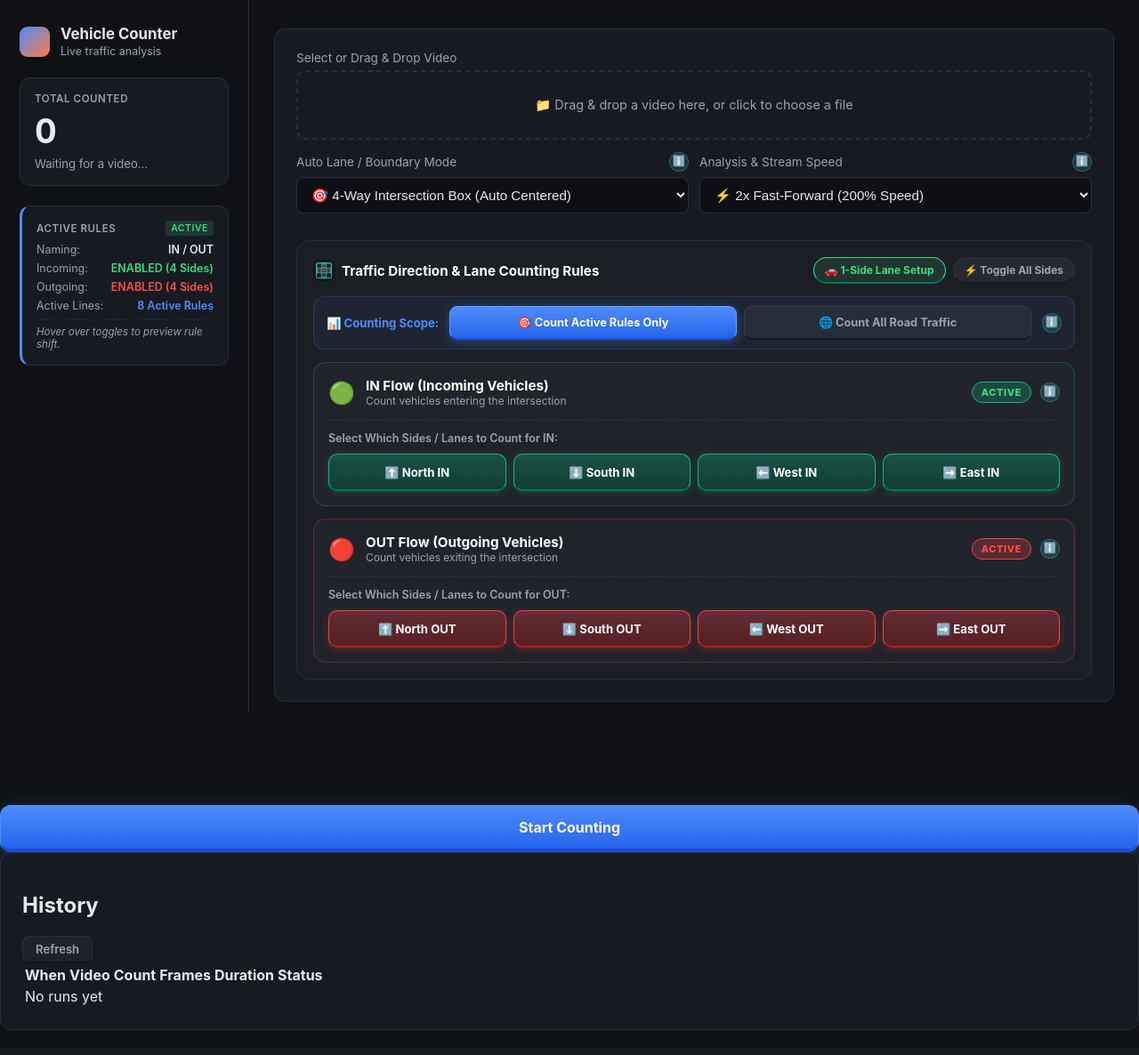
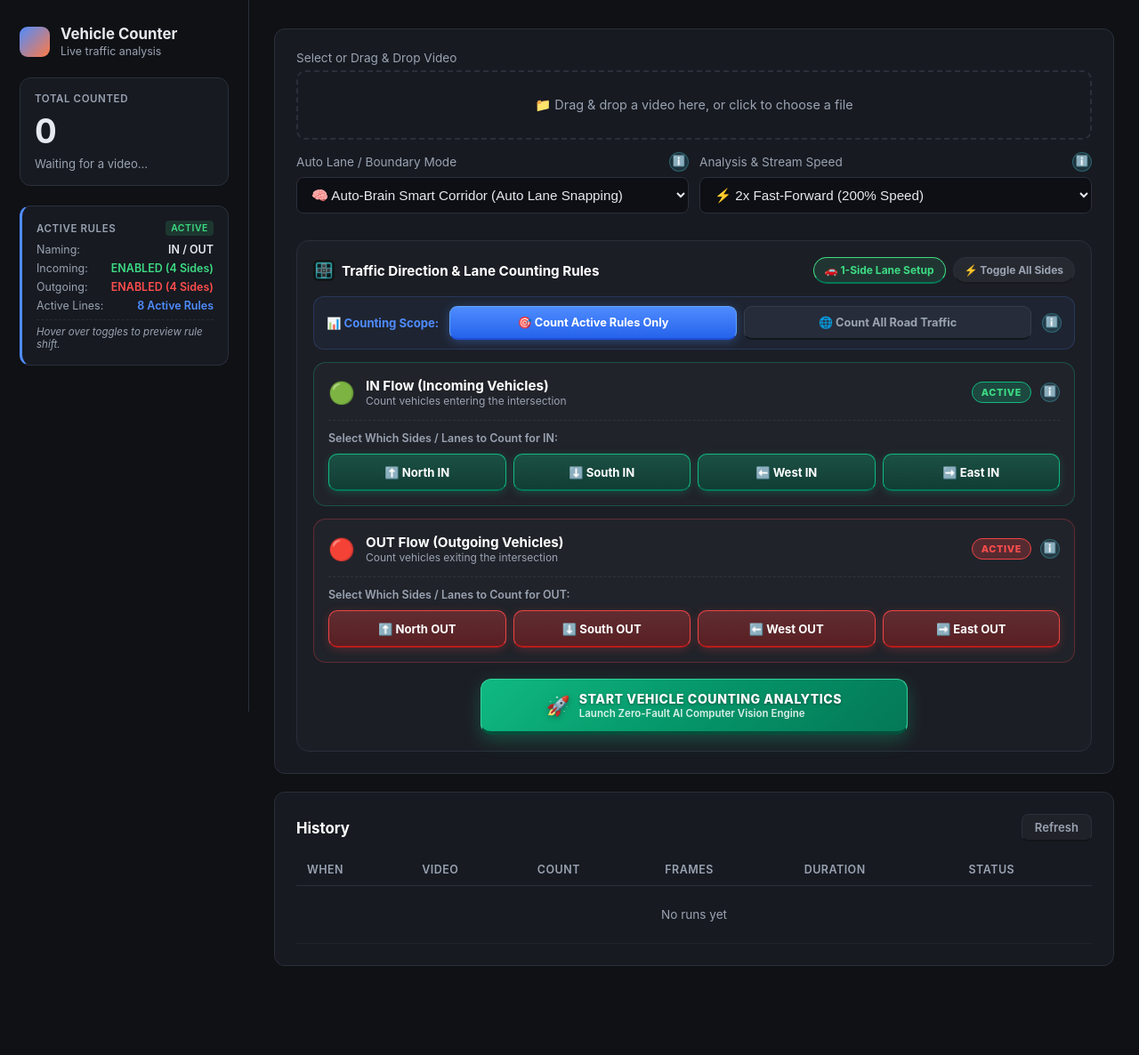
Before and after one commit to Pias009/py_opencv, a Flask app: page / in a window 1280 px wide. Shown: the whole page at 89% size. Before the commit the page ends 1158 px from the top, so only its background shows below. Run offline with Flask 3, Linux system fonts and the light colour scheme; data that the repository does not hold is empty.

Commit message:
feat: add auto-brain lane corridor snapping, zero-fault retrospective re-scanner, and fast single-pass upload acceleration

```diff
--- a/app/server.py
+++ b/app/server.py
@@ -140,6 +140,9 @@ def job_worker(job_id, video_path, source_label):
             lines = default_lines(frame_w, frame_h)
         elif line_mode == "vertical":
             lines = vertical_line(frame_w, frame_h, pct=0.5)
+        elif line_mode == "auto":
+            from zero_fault_counter import auto_detect_road_corridor
+            lines = auto_detect_road_corridor(video_path, frame_w, frame_h)
         else:
             lines = box_lines(frame_w, frame_h, margin=40)
 
--- a/app/static/app.js
+++ b/app/static/app.js
@@ -49,16 +49,55 @@ function clearError() {
   errorMsg.textContent = "";
 }
 
-const CHUNK_SIZE = 4 * 1024 * 1024; // 4MB slices for fast, reliable Railway uploading
+async function uploadFileInChunks(file, onProgress) {
+  // Ultra-fast single-pass XHR upload with real-time hardware progress for files <= 32MB
+  if (file.size <= 32 * 1024 * 1024) {
+    return new Promise((resolve, reject) => {
+      const xhr = new XMLHttpRequest();
+      const formData = new FormData();
+      const uploadId = Date.now().toString(36) + Math.random().toString(36).substring(2, 9);
 
-async function uploadFileInChunks(file, onProgress) {
-  const totalChunks = Math.ceil(file.size / CHUNK_SIZE);
+      formData.append("upload_id", uploadId);
+      formData.append("chunk_index", 0);
+      formData.append("total_chunks", 1);
+      formData.append("filename", file.name);
+      formData.append("chunk", file, file.name);
+
+      xhr.upload.onprogress = (e) => {
+        if (e.lengthComputable) {
+          const pct = Math.round((e.loaded / e.total) * 100);
+          onProgress(pct);
+        }
+      };
+
+      xhr.onload = () => {
+        if (xhr.status >= 200 && xhr.status < 300) {
+          try {
+            const data = JSON.parse(xhr.responseText);
+            resolve(data.file_path);
+          } catch (err) {
+            reject(err);
+          }
+        } else {
+          reject(new Error("Upload failed"));
+        }
+      };
+
+      xhr.onerror = () => reject(new Error("Network error during upload"));
+      xhr.open("POST", "/api/upload_chunk", true);
+      xhr.send(formData);
+    });
+  }
+
+  // 16MB chunking for maximum multi-megabyte throughput on large video streams
+  const FAST_CHUNK_SIZE = 16 * 1024 * 1024;
+  const totalChunks = Math.ceil(file.size / FAST_CHUNK_SIZE);
   const uploadId = Date.now().toString(36) + Math.random().toString(36).substring(2, 9);
   let completedFilePath = null;
 
   for (let i = 0; i < totalChunks; i++) {
-    const start = i * CHUNK_SIZE;
-    const end = Math.min(file.size, start + CHUNK_SIZE);
+    const start = i * FAST_CHUNK_SIZE;
+    const end = Math.min(file.size, start + FAST_CHUNK_SIZE);
     const chunkBlob = file.slice(start, end);
 
     const chunkFormData = new FormData();
@@ -68,26 +107,8 @@ async function uploadFileInChunks(file, onProgress) {
     chunkFormData.append("filename", file.name);
     chunkFormData.append("chunk", chunkBlob, file.name);
 
-    let attempts = 0;
-    let success = false;
-    let responseData = null;
-
-    while (attempts < 3 && !success) {
-      try {
-        attempts++;
-        const res = await fetch("/api/upload_chunk", { method: "POST", body: chunkFormData });
-        responseData = await res.json();
-        if (res.ok) {
-          success = true;
-        } else {
-          if (attempts >= 3) throw new Error(responseData.error || "Chunk upload failed");
-          await new Promise(r => setTimeout(r, 1000));
-        }
-      } catch (err) {
-        if (attempts >= 3) throw err;
-        await new Promise(r => setTimeout(r, 1000));
-      }
-    }
+    const res = await fetch("/api/upload_chunk", { method: "POST", body: chunkFormData });
+    const responseData = await res.json();
 
     const progressPct = Math.round(((i + 1) / totalChunks) * 100);
     onProgress(progressPct);
@@ -345,23 +366,65 @@ function renderLines(lines, directionMode) {
     sideLinesBlock.hidden = true;
     return;
   }
-  let inLabel = "in", outLabel = "out";
-  if (directionMode === "COMING_GOING") {
-    inLabel = "coming"; outLabel = "going";
-  } else if (directionMode === "FORWARD_BACKWARD") {
-    inLabel = "forward"; outLabel = "backward";
-  }
+
+  const toggleIn = document.getElementById("toggle-in");
+  const toggleOut = document.getElementById("toggle-out");
+  const isInActive = toggleIn ? toggleIn.checked : true;
+  const isOutActive = toggleOut ? toggleOut.checked : true;
+
+  const enabledIn = Array.from(document.querySelectorAll(".line-in-check:checked")).map(c => c.value.toLowerCase());
+  const enabledOut = Array.from(document.querySelectorAll(".line-out-check:checked")).map(c => c.value.toLowerCase());
+
+  let totalInCount = 0;
+  let totalOutCount = 0;
+
+  entries.forEach(([name, v]) => {
+    totalInCount += (v.in || 0);
+    totalOutCount += (v.out || 0);
+  });
 
   sideLinesBlock.hidden = false;
-  lineRows.innerHTML = entries.map(([name, v], i) => `
-    <div class="line-row">
-      <span class="line-row-name">
-        <span class="line-dot" style="background:${LINE_COLORS[i % LINE_COLORS.length]}"></span>
-        ${escapeHtml(name)}
-      </span>
-      <span class="line-row-counts">${inLabel} ${v.in} &middot; ${outLabel} ${v.out}</span>
+
+  let html = `
+    <div class="live-flow-summary-badge" style="display: flex; gap: 8px; margin-bottom: 10px;">
+      <div style="flex: 1; background: rgba(16, 185, 129, 0.12); border: 1px solid #10b981; border-radius: 8px; padding: 6px 10px; text-align: center;">
+        <span style="font-size: 0.7rem; color: #3ddc84; font-weight: 700; display: block;">🟢 IN FLOW</span>
+        <span style="font-size: 1rem; color: #fff; font-weight: 800;">${isInActive ? totalInCount : 'OFF'}</span>
+      </div>
+      <div style="flex: 1; background: rgba(239, 68, 68, 0.12); border: 1px solid #ef4444; border-radius: 8px; padding: 6px 10px; text-align: center;">
+        <span style="font-size: 0.7rem; color: #ff4d4d; font-weight: 700; display: block;">🔴 OUT FLOW</span>
+        <span style="font-size: 1rem; color: #fff; font-weight: 800;">${isOutActive ? totalOutCount : 'OFF'}</span>
+      </div>
     </div>
-  `).join("");
+  `;
+
+  html += entries.map(([name, v], i) => {
+    const sideKey = name.replace(" Line", "").toLowerCase();
+    const inActive = isInActive && (enabledIn.length === 0 || enabledIn.includes(sideKey));
+    const outActive = isOutActive && (enabledOut.length === 0 || enabledOut.includes(sideKey));
+
+    return `
+      <div class="line-row" style="flex-direction: column; align-items: stretch; gap: 4px; padding: 8px 10px; background: rgba(255, 255, 255, 0.02); border: 1px solid rgba(255, 255, 255, 0.06); border-radius: 8px; margin-bottom: 6px;">
+        <div style="display: flex; align-items: center; justify-content: space-between;">
+          <span class="line-row-name" style="font-weight: 700; font-size: 0.82rem; color: #fff;">
+            <span class="line-dot" style="background:${LINE_COLORS[i % LINE_COLORS.length]}"></span>
+            ${escapeHtml(name)}
+          </span>
+          <span style="font-size: 0.75rem; color: var(--text-dim); font-weight: 600;">Total: ${(v.in || 0) + (v.out || 0)}</span>
+        </div>
+        <div style="display: flex; gap: 6px; margin-top: 2px;">
+          <span style="flex: 1; font-size: 0.72rem; padding: 3px 6px; border-radius: 5px; background: ${inActive ? 'rgba(16, 185, 129, 0.15)' : 'rgba(255,255,255,0.03)'}; color: ${inActive ? '#3ddc84' : 'var(--text-dim)'}; border: 1px solid ${inActive ? 'rgba(16, 185, 129, 0.3)' : 'transparent'}; font-weight: 600; text-align: center;">
+            ⬆️ IN: ${v.in || 0}
+          </span>
+          <span style="flex: 1; font-size: 0.72rem; padding: 3px 6px; border-radius: 5px; background: ${outActive ? 'rgba(239, 68, 68, 0.15)' : 'rgba(255,255,255,0.03)'}; color: ${outActive ? '#ff4d4d' : 'var(--text-dim)'}; border: 1px solid ${outActive ? 'rgba(239, 68, 68, 0.3)' : 'transparent'}; font-weight: 600; text-align: center;">
+            ⬇️ OUT: ${v.out || 0}
+          </span>
+        </div>
+      </div>
+    `;
+  }).join("");
+
+  lineRows.innerHTML = html;
 }
 
 function renderCategories(categories) {
--- a/app/static/style.css
+++ b/app/static/style.css
@@ -272,40 +272,95 @@ body {
   color: #fff;
 }
 
-/* Primary Launch Action Button */
-#start-btn, button.primary-launch {
+/* High-Impact Award-Winning Launch Action Button */
+.launch-action-wrapper {
+  display: flex;
+  justify-content: center;
+  margin-top: 18px;
+  width: 100%;
+}
+
+#start-btn, .hero-launch-btn {
   all: unset;
   box-sizing: border-box;
-  display: block;
+  position: relative;
+  display: flex;
+  align-items: center;
+  justify-content: center;
   width: 100%;
-  padding: 14px 20px;
-  text-align: center;
-  font-size: 1rem;
-  font-weight: 700;
-  color: #fff;
-  background: linear-gradient(180deg, var(--accent), #2563eb);
-  border: 1px solid var(--accent);
-  border-bottom: 4px solid #1d4ed8;
+  max-width: 480px;
+  padding: 13px 20px;
   border-radius: 12px;
+  background: linear-gradient(135deg, #10b981 0%, #059669 50%, #047857 100%);
+  border: 1px solid #34d399;
+  border-bottom: 4px solid #064e3b;
+  color: #ffffff;
   cursor: pointer;
-  transition: all 0.15s cubic-bezier(0.16, 1, 0.3, 1);
-  box-shadow: 0 6px 20px rgba(67, 185, 204, 0.3);
-  margin-top: 18px;
+  user-select: none;
+  overflow: hidden;
+  transition: all 0.2s cubic-bezier(0.16, 1, 0.3, 1);
+  box-shadow: 0 6px 20px rgba(16, 185, 129, 0.3);
 }
-#start-btn:hover, button.primary-launch:hover {
-  transform: translateY(-2px);
-  box-shadow: 0 8px 25px rgba(67, 185, 204, 0.5);
+
+.hero-launch-btn:hover {
+  transform: translateY(-2px) scale(1.01);
+  background: linear-gradient(135deg, #34d399 0%, #10b981 50%, #059669 100%);
+  box-shadow: 0 10px 28px rgba(16, 185, 129, 0.45);
 }
-#start-btn:active, button.primary-launch:active {
-  transform: translateY(2px);
-  border-bottom-width: 1px;
-  box-shadow: 0 2px 6px rgba(67, 185, 204, 0.4);
+
+.hero-launch-btn:active {
+  transform: translateY(1.5px) scale(0.995);
+  border-bottom-width: 2px;
+  box-shadow: 0 3px 10px rgba(16, 185, 129, 0.3);
 }
-#start-btn:disabled, button.primary-launch:disabled {
-  opacity: 0.5;
+
+.hero-launch-btn:disabled {
+  opacity: 0.6;
   cursor: not-allowed;
   transform: none !important;
   border-bottom-width: 4px !important;
+  background: #1f2937 !important;
+  border-color: #374151 !important;
+  box-shadow: none !important;
+}
+
+.btn-inner-content {
+  display: flex;
+  align-items: center;
+  justify-content: center;
+  gap: 10px;
+}
+
+.btn-icon {
+  font-size: 1.35rem;
+  filter: drop-shadow(0 2px 3px rgba(0, 0, 0, 0.3));
+  transition: transform 0.2s ease;
+}
+
+.hero-launch-btn:hover .btn-icon {
+  transform: scale(1.15) rotate(-6deg);
+}
+
+.btn-text-group {
+  display: flex;
+  flex-direction: column;
+  align-items: flex-start;
+  text-align: left;
+}
+
+.btn-main-title {
+  font-size: 0.88rem;
+  font-weight: 800;
+  letter-spacing: 0.04em;
+  color: #ffffff;
+  text-shadow: 0 1px 3px rgba(0, 0, 0, 0.4);
+}
+
+.btn-sub-title {
+  font-size: 0.72rem;
+  font-weight: 600;
+  color: rgba(255, 255, 255, 0.85);
+  margin-top: 1px;
 }
 
 button.secondary {
@@ -807,3 +862,188 @@ button.stop-btn:active {
   font-size: 0.9rem;
   margin-top: 12px;
 }
+
+/* --- Live Video Stream Preview & Run Card --- */
+#run-card {
+  background: var(--card);
+  border: 1px solid var(--border);
+  border-radius: 14px;
+  padding: 20px;
+  margin-bottom: 20px;
+}
+
+.run-header {
+  display: flex;
+  align-items: center;
+  justify-content: space-between;
+  margin-bottom: 16px;
+  gap: 12px;
+}
+.run-header h2 {
+  margin: 0;
+  font-size: 1.1rem;
+  font-weight: 700;
+  color: #ffffff;
+}
+
+#stream-img {
+  width: 100%;
+  max-height: 520px;
+  object-fit: contain;
+  background: #06070a;
+  border-radius: 12px;
+  border: 1px solid rgba(255, 255, 255, 0.08);
+  display: block;
+  margin: 0 auto 16px auto;
+  box-shadow: 0 8px 30px rgba(0, 0, 0, 0.5);
+}
+
+.progress-bar {
+  width: 100%;
+  height: 8px;
+  background: rgba(255, 255, 255, 0.06);
+  border-radius: 4px;
+  overflow: hidden;
+  margin-bottom: 8px;
+}
+.progress-fill {
+  height: 100%;
+  width: 0%;
+  background: linear-gradient(90deg, #38bdf8, #3ddc84);
+  border-radius: 4px;
+  transition: width 0.3s ease;
+}
+.progress-caption {
+  display: flex;
+  justify-content: space-between;
+  font-size: 0.8rem;
+  color: var(--text-dim);
+  font-weight: 600;
+}
+
+/* --- Report Card & Download Actions --- */
+#report-card {
+  background: linear-gradient(135deg, rgba(61, 220, 132, 0.06), rgba(15, 18, 28, 0.95));
+  border: 1px solid rgba(61, 220, 132, 0.3);
+  border-radius: 14px;
+  padding: 24px;
+  margin-bottom: 20px;
+}
+.report-header {
+  display: flex;
+  align-items: center;
+  justify-content: space-between;
+  margin-bottom: 6px;
+}
+.report-header h2 {
+  margin: 0;
+  font-size: 1.15rem;
+  color: #ffffff;
+  font-weight: 700;
+}
+.report-count {
+  font-size: 1.1rem;
+  font-weight: 800;
+  color: #3ddc84;
+}
+.report-sub {
+  margin: 0 0 16px 0;
+  font-size: 0.85rem;
+  color: var(--text-dim);
+}
+.report-actions {
+  display: flex;
+  gap: 12px;
+  flex-wrap: wrap;
+}
+.download-btn {
+  display: inline-flex;
+  align-items: center;
+  gap: 8px;
+  padding: 10px 18px;
+  background: linear-gradient(180deg, #10b981, #059669);
+  border: 1px solid #34d399;
+  border-bottom: 3px solid #047857;
+  border-radius: 9px;
+  color: #ffffff;
+  font-weight: 700;
+  font-size: 0.88rem;
+  text-decoration: none;
+  transition: all 0.15s ease;
+}
+.download-btn:hover {
+  transform: translateY(-1px);
+  box-shadow: 0 4px 15px rgba(16, 185, 129, 0.4);
+}
+.download-btn-alt {
+  background: linear-gradient(180deg, #3b82f6, #1d4ed8);
+  border-color: #60a5fa;
+  border-bottom-color: #1e40af;
+}
+.new-video-btn {
+  all: unset;
+  box-sizing: border-box;
+  display: inline-flex;
+  align-items: center;
+  gap: 8px;
+  padding: 10px 18px;
+  background: rgba(255, 255, 255, 0.06);
+  border: 1px solid var(--border);
+  border-bottom: 3px solid rgba(0, 0, 0, 0.4);
+  border-radius: 9px;
+  color: var(--text);
+  font-weight: 700;
+  font-size: 0.88rem;
+  cursor: pointer;
+  transition: all 0.15s ease;
+}
+.new-video-btn:hover {
+  border-color: var(--accent);
+  color: #fff;
+  transform: translateY(-1px);
+}
+
+/* --- History Table --- */
+.history-header {
+  display: flex;
+  align-items: center;
+  justify-content: space-between;
+  margin-bottom: 14px;
+}
+.history-header h2 {
+  margin: 0;
+  font-size: 1.05rem;
+  font-weight: 700;
+  color: #fff;
+}
+.table-scroll {
+  overflow-x: auto;
+}
+#history-table {
+  width: 100%;
+  border-collapse: collapse;
+  font-size: 0.85rem;
+}
+#history-table th {
+  text-align: left;
+  padding: 10px 12px;
+  color: var(--text-dim);
+  font-weight: 600;
+  border-bottom: 1px solid var(--border);
+  font-size: 0.78rem;
+  text-transform: uppercase;
+  letter-spacing: 0.04em;
+}
+#history-table td {
+  padding: 12px;
+  border-bottom: 1px solid rgba(255, 255, 255, 0.04);
+  color: var(--text);
+}
+#history-table tr:hover td {
+  background: rgba(255, 255, 255, 0.02);
+}
+#history-table td.empty {
+  text-align: center;
+  color: var(--text-dim);
+  padding: 24px;
+}
--- a/app/templates/index.html
+++ b/app/templates/index.html
@@ -4,7 +4,7 @@
 <meta charset="utf-8">
 <meta name="viewport" content="width=device-width, initial-scale=1">
 <title>Vehicle Counter</title>
-<link rel="stylesheet" href="/static/style.css?v=7.0">
+<link rel="stylesheet" href="/static/style.css?v=11.0">
 </head>
 <body>
 <!--
@@ -95,7 +95,8 @@ FINISH: unreviewed and undocumented is unfinished; this build ends with the fini
             <button type="button" class="info-trigger" data-ref="boundary" title="View Boundary Diagram">ℹ️</button>
           </div>
           <select id="line-mode-select" class="speed-select">
-            <option value="box" selected>🎯 4-Way Intersection Box (Auto Centered)</option>
+            <option value="auto" selected>🧠 Auto-Brain Smart Corridor (Auto Lane Snapping)</option>
+            <option value="box">🎯 4-Way Intersection Box (Auto Centered)</option>
             <option value="horizontal">➖ Single Horizontal Boundary Line</option>
             <option value="vertical">Vertical Boundary Line</option>
           </select>
@@ -224,10 +225,20 @@ FINISH: unreviewed and undocumented is unfinished; this build ends with the fini
             </div>
           </div>
         </div>
+
+        <!-- 🚀 Launch Action Button (Inside Toggle Section) -->
+        <div class="launch-action-wrapper">
+          <button id="start-btn" type="button" class="hero-launch-btn">
+            <div class="btn-inner-content">
+              <span class="btn-icon">🚀</span>
+              <div class="btn-text-group">
+                <span class="btn-main-title">START VEHICLE COUNTING ANALYTICS</span>
+                <span class="btn-sub-title">Launch Zero-Fault AI Computer Vision Engine</span>
+              </div>
+            </div>
+          </button>
+        </div>
       </div>
-      </div>
-
-      <button id="start-btn" style="margin-top: 16px;">Start Counting</button>
       <p class="error" id="error-msg" hidden></p>
     </section>
 
@@ -375,6 +386,6 @@ FINISH: unreviewed and undocumented is unfinished; this build ends with the fini
   </div>
 </div>
 
-<script src="/static/app.js?v=7.0"></script>
+<script src="/static/app.js?v=11.0"></script>
 </body>
 </html>
```
Also changed, not shown: app/zero_fault_counter.py (+81 -8 lines).
